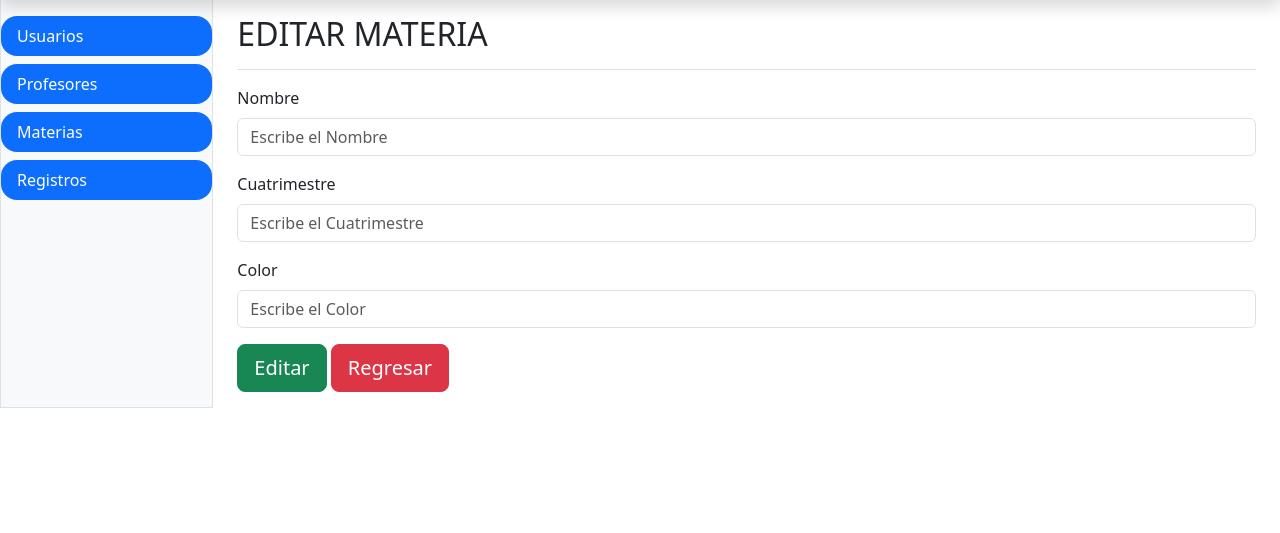
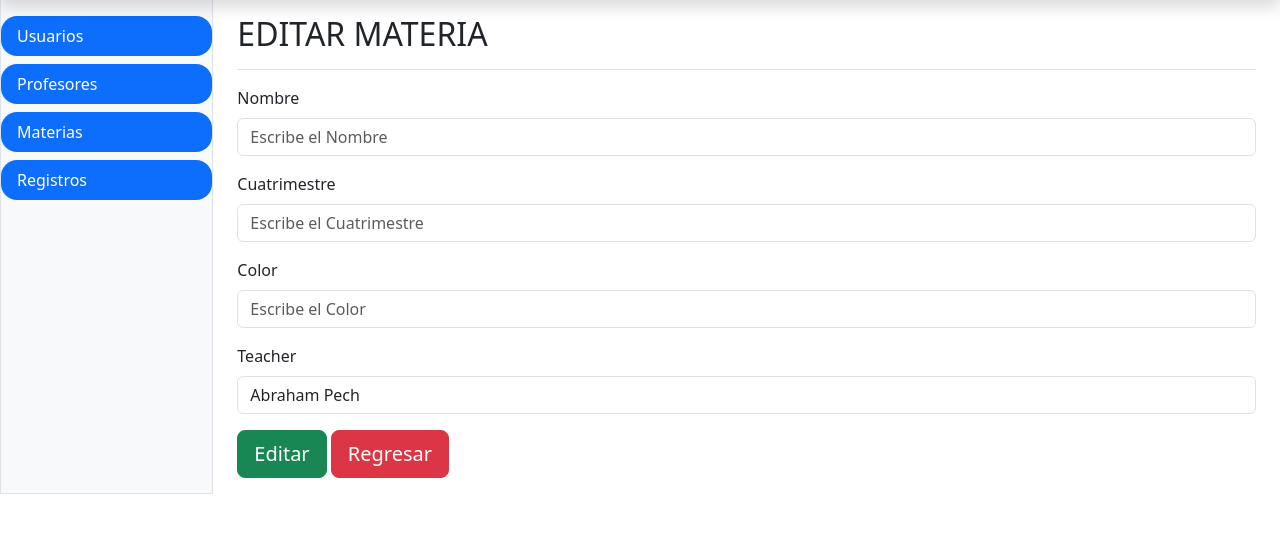
Before and after one commit to markgiovany/tablas, a PHP site: page /modules/subjects/update_form.php?IDcourses=1 in a window 1280 px wide. Shown: the part 46-579 px from the top of the page. Run offline with PHP 8.4, Linux system fonts and the light colour scheme; the visitor is signed in with stand-in values (Sample User, id 1); data that the repository does not hold is empty.

Commit message:
algo_de_subjects

```diff
--- a/modules/subjects/index.php
+++ b/modules/subjects/index.php
@@ -81,7 +81,7 @@
                             ?>
                                 <tr>
                                     <td class="fw-bold d-flex align-items-center gap-2">
-                                        <span class="color_course" style="background: #<?php echo $row->Color; ?>"></span>
+                                        <span class="color_course" style="background: <?php echo $row->Color; ?>"></span>
                                         <?php echo $row -> IDcourses; ?>
                                     </td>
                                     <td class="fw-bold"><?php echo $row -> Name; ?></td>
--- a/modules/subjects/insert.html
+++ b/modules/subjects/insert.html
@@ -67,7 +67,7 @@
 
                         <div class="mb-3">
                             <label for="" class="form-label">Teacher</label>
-                            <select class="form-control form-control-md">
+                            <select  name = "teacher_id" class="form-control form-control-md">
                                 <option value="1">Abraham Pech</option>
                                 <option value="2">Juanito Pérez</option>
                             </select>
--- a/modules/subjects/insert_user.php
+++ b/modules/subjects/insert_user.php
@@ -6,6 +6,7 @@ require_once '../../lib/config.php';
 $Name = $_POST['Name'];
 $Period = $_POST['Period'];
 $Color = $_POST['Color'];
+$teacher_id = $_POST['teacher_id'];
 
 if (empty($Name) || empty($Period) || empty($Color)) {
     echo("Pon los datos correspondientes");
@@ -13,7 +14,7 @@ if (empty($Name) || empty($Period) || empty($Color)) {
 }
 
 else{
-    $query = "INSERT INTO courses (Name, Period, Color) VALUES ('$Name', '$Period', '$Color')";
+    $query = "INSERT INTO courses (Name, Period, Color, teacher_id) VALUES ('$Name', '$Period', '$Color','$teacher_id')";
     $conexion -> query($query);
     header('Location: ./');
 };
--- a/modules/subjects/update_form.php
+++ b/modules/subjects/update_form.php
@@ -78,6 +78,14 @@ $record = $result ->fetch_object();
                         </div>
 
                         <div class="mb-3">
+                            <label for="" class="form-label">Teacher</label>
+                            <select name= "teacher_id" class="form-control form-control-md">
+                                <option value="1">Abraham Pech</option>
+                                <option value="2">Juanito Pérez</option>
+                            </select>
+                        </div>
+
+                        <div class="mb-3">
                             <input type="submit" class="btn btn-success btn-lg" value="Editar">
                             <a href="../subjects/" class="btn btn-danger btn-lg">Regresar</a>
                         </div>
--- a/modules/subjects/update_user.php
+++ b/modules/subjects/update_user.php
@@ -7,8 +7,9 @@ $Name = $_POST['Name'];
 $Period = $_POST['Period'];
 $Color = $_POST['Color'];
 $IDcourses = $_POST['IDcourses'];
+$teacher_id = $_POST['teacher_id'];
 
-$query = "UPDATE courses SET Name='$Name', Period='$Period', Color = '$Color' WHERE IDcourses = $IDcourses";
+$query = "UPDATE courses SET Name='$Name', Period='$Period', Color = '$Color', teacher_id = '$teacher_id' WHERE IDcourses = $IDcourses";
 $conexion -> query($query);
 header('Location: ./');
 
```
